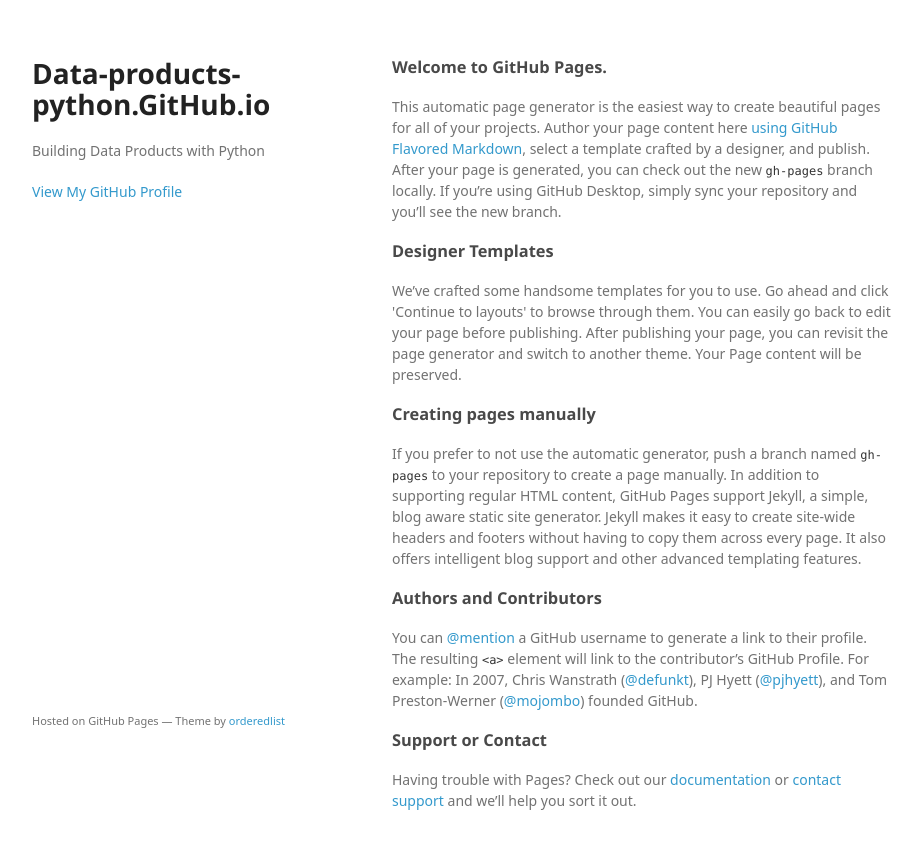
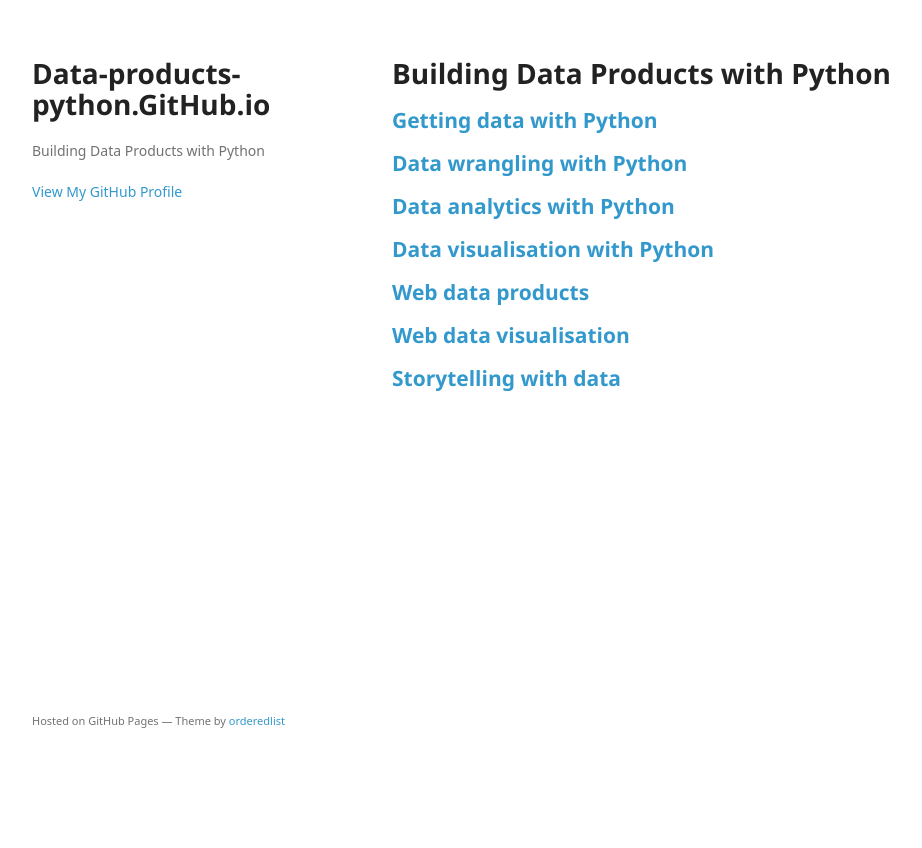
Before and after one commit to data-products-python/data-products-python.github.io, a plain HTML site: page index.html in a window 1280 px wide. Shown: the whole page, without its empty margins (178-1100 px from the left). After the commit the page ends 800 px from the top, so only its background shows below. Drawn offline with Linux system fonts and the light colour scheme; a web font is replaced by a local one.

Commit message:
Replace master branch with page content via GitHub

```diff
--- a/index.html
+++ b/index.html
@@ -23,30 +23,36 @@
 
       </header>
       <section>
-        <h3>
-<a id="welcome-to-github-pages" class="anchor" href="#welcome-to-github-pages" aria-hidden="true"><span aria-hidden="true" class="octicon octicon-link"></span></a>Welcome to GitHub Pages.</h3>
+        <h1>
+<a id="building-data-products-with-python" class="anchor" href="#building-data-products-with-python" aria-hidden="true"><span aria-hidden="true" class="octicon octicon-link"></span></a>Building Data Products with Python</h1>
 
-<p>This automatic page generator is the easiest way to create beautiful pages for all of your projects. Author your page content here <a href="https://guides.github.com/features/mastering-markdown/">using GitHub Flavored Markdown</a>, select a template crafted by a designer, and publish. After your page is generated, you can check out the new <code>gh-pages</code> branch locally. If you’re using GitHub Desktop, simply sync your repository and you’ll see the new branch.</p>
+<h2>
+<a id="getting-data-with-python" class="anchor" href="#getting-data-with-python" aria-hidden="true"><span aria-hidden="true" class="octicon octicon-link"></span></a><a href="https://github.com/data-products-python/getting-data-python/blob/master/README.md">Getting data with Python</a>
+</h2>
 
-<h3>
-<a id="designer-templates" class="anchor" href="#designer-templates" aria-hidden="true"><span aria-hidden="true" class="octicon octicon-link"></span></a>Designer Templates</h3>
+<h2>
+<a id="data-wrangling-with-python" class="anchor" href="#data-wrangling-with-python" aria-hidden="true"><span aria-hidden="true" class="octicon octicon-link"></span></a><a href="https://github.com/data-products-python/data-wrangling-python/blob/master/README.md">Data wrangling with Python</a>
+</h2>
 
-<p>We’ve crafted some handsome templates for you to use. Go ahead and click 'Continue to layouts' to browse through them. You can easily go back to edit your page before publishing. After publishing your page, you can revisit the page generator and switch to another theme. Your Page content will be preserved.</p>
+<h2>
+<a id="data-analytics-with-python" class="anchor" href="#data-analytics-with-python" aria-hidden="true"><span aria-hidden="true" class="octicon octicon-link"></span></a><a href="https://github.com/data-products-python/data-analytics-python/blob/master/README.md">Data analytics with Python</a>
+</h2>
 
-<h3>
-<a id="creating-pages-manually" class="anchor" href="#creating-pages-manually" aria-hidden="true"><span aria-hidden="true" class="octicon octicon-link"></span></a>Creating pages manually</h3>
+<h2>
+<a id="data-visualisation-with-python" class="anchor" href="#data-visualisation-with-python" aria-hidden="true"><span aria-hidden="true" class="octicon octicon-link"></span></a><a href="https://github.com/data-products-python/data-visualisation-python/blob/master/README.md">Data visualisation with Python</a>
+</h2>
 
-<p>If you prefer to not use the automatic generator, push a branch named <code>gh-pages</code> to your repository to create a page manually. In addition to supporting regular HTML content, GitHub Pages support Jekyll, a simple, blog aware static site generator. Jekyll makes it easy to create site-wide headers and footers without having to copy them across every page. It also offers intelligent blog support and other advanced templating features.</p>
+<h2>
+<a id="web-data-products" class="anchor" href="#web-data-products" aria-hidden="true"><span aria-hidden="true" class="octicon octicon-link"></span></a><a href="https://github.com/data-products-python/web-data-products/blob/master/README.md">Web data products</a>
+</h2>
 
-<h3>
-<a id="authors-and-contributors" class="anchor" href="#authors-and-contributors" aria-hidden="true"><span aria-hidden="true" class="octicon octicon-link"></span></a>Authors and Contributors</h3>
+<h2>
+<a id="web-data-visualisation" class="anchor" href="#web-data-visualisation" aria-hidden="true"><span aria-hidden="true" class="octicon octicon-link"></span></a><a href="https://github.com/data-products-python/data-visualisation-web/blob/master/README.md">Web data visualisation</a>
+</h2>
 
-<p>You can <a href="https://help.github.com/articles/basic-writing-and-formatting-syntax/#mentioning-users-and-teams" class="user-mention">@mention</a> a GitHub username to generate a link to their profile. The resulting <code>&lt;a&gt;</code> element will link to the contributor’s GitHub Profile. For example: In 2007, Chris Wanstrath (<a href="https://github.com/defunkt" class="user-mention">@defunkt</a>), PJ Hyett (<a href="https://github.com/pjhyett" class="user-mention">@pjhyett</a>), and Tom Preston-Werner (<a href="https://github.com/mojombo" class="user-mention">@mojombo</a>) founded GitHub.</p>
-
-<h3>
-<a id="support-or-contact" class="anchor" href="#support-or-contact" aria-hidden="true"><span aria-hidden="true" class="octicon octicon-link"></span></a>Support or Contact</h3>
-
-<p>Having trouble with Pages? Check out our <a href="https://help.github.com/pages">documentation</a> or <a href="https://github.com/contact">contact support</a> and we’ll help you sort it out.</p>
+<h2>
+<a id="storytelling-with-data" class="anchor" href="#storytelling-with-data" aria-hidden="true"><span aria-hidden="true" class="octicon octicon-link"></span></a><a href="https://github.com/data-products-python/storytelling-data/blob/master/README.md">Storytelling with data</a>
+</h2>
       </section>
       <footer>
         <p><small>Hosted on GitHub Pages &mdash; Theme by <a href="https://github.com/orderedlist">orderedlist</a></small></p>
```
Also changed, not shown: params.json (+1 -1 lines).
